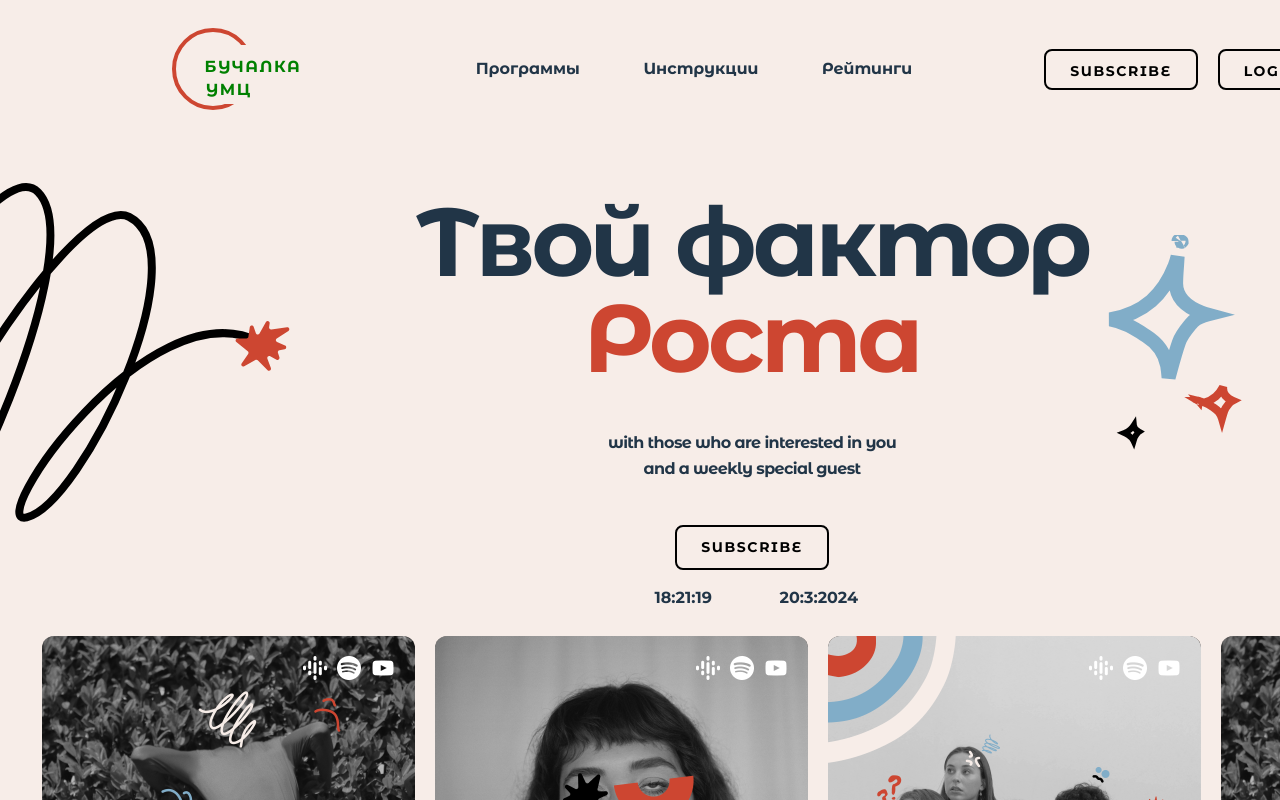
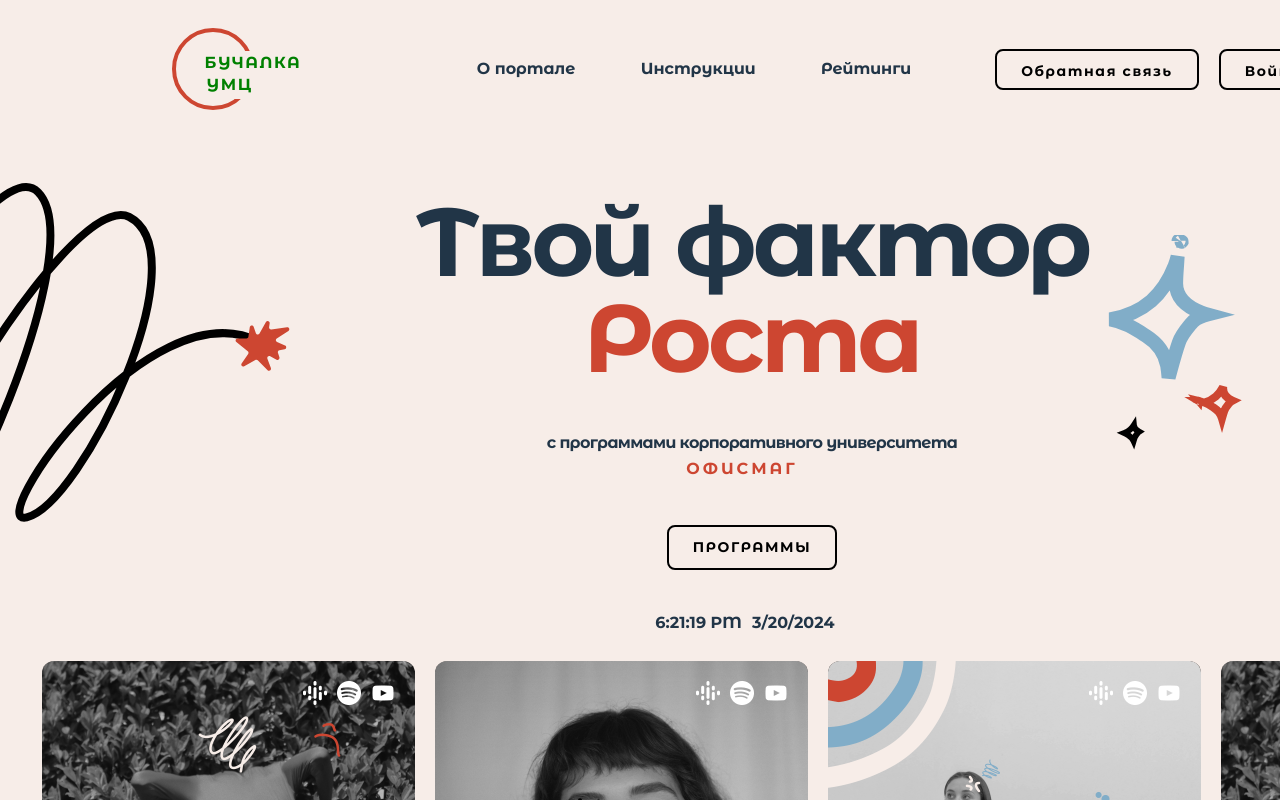
Before and after one commit to AndreyDolzhenko/elementals, a React (Vite) app: page / in a window 1280 px wide. Shown: the top 800 px of the page. Built offline with nearby package versions, Linux system fonts and the light colour scheme.

Commit message:
23042024

```diff
--- a/index.html
+++ b/index.html
@@ -2,9 +2,9 @@
 <html lang="en">
   <head>
     <meta charset="UTF-8" />
-    <link rel="icon" type="image/svg+xml" href="src/assets/images/logo.png" />
+    <link rel="icon" type="image/svg+xml" href="src/assets/images/trainingUMC.png" />
     <meta name="viewport" content="width=device-width, initial-scale=1.0" />
-    <title>Elementals</title>
+    <title>Обучалка УМЦ</title>
   </head>
   <body>
     <div id="root"></div>
--- a/src/components/BaseBackground/BaseBackground.tsx
+++ b/src/components/BaseBackground/BaseBackground.tsx
@@ -9,16 +9,19 @@ import DecoreBottom from "../../assets/icons/decoreBottom.svg?react";
 import Time from "../Time";
 
 function BaseContent() {
+const text = Time;
   return (
     <>
       <div className={classes.main_text}>
         Твой фактор<div>Роста</div>
       </div>
       <div className={classes.main_text}>
-        with those who are interested in you <br></br>and a weekly special guest
+        с программами корпоративного университета <br></br>
+        <span style={{letterSpacing: "3px", color: "#CD4631"}}>ОФИСМАГ</span>
       </div>
-      <button>SUBSCRIBE</button>
-      <Time />
+      <button>ПРОГРАММЫ</button>
+      <Time firstArgument={console.log("Hi")} />
+      {console.log(text)}
       <Gallery />
       <div className="media">
         <span>Supported by:</span>
--- a/src/components/Header/Header.module.scss
+++ b/src/components/Header/Header.module.scss
@@ -24,13 +24,14 @@ header {
   color: green;
   letter-spacing: 0.1rem;
   background: #f7ede8;
-  margin: 18% 0 0 25%;
-  padding: 10px;
+  margin: 25% 0 0 25%;
+  padding: 0 0 10px 10px;
 }
 .logoText > div {
   top: 10px;
   left: -20px;
   padding: 2px;
+  margin: 10px 0 0 30px;
 }
 
 .left_menu {
--- a/src/components/Header/Header.tsx
+++ b/src/components/Header/Header.tsx
@@ -1,6 +1,4 @@
 import classes from "./Header.module.scss";
-
-
 
 type Props = {
   modalOpen: () => void;
@@ -19,15 +17,15 @@ const Header: React.FC<Props> = ({ modalOpen }) => {
           </div>
         </div>
         <ul className={classes.left_menu_block}>
-          <li className={classes.left_menu_name}>Программы</li>
+          <li className={classes.left_menu_name}>О портале</li>
           <li className={classes.left_menu_name}>Инструкции</li>
           <li className={classes.left_menu_name}>Рейтинги</li>
         </ul>
       </div>
       <div className={classes.headerButtons}>
-        <button>SUBSCRIBE</button>
+        <button>Обратная связь</button>
         <button title="Log in to Elementals" onClick={modalOpen}>
-          LOG IN
+          Войти
         </button>
       </div>
     </header>
--- a/src/components/Time/Time.module.scss
+++ b/src/components/Time/Time.module.scss
@@ -1,5 +1,5 @@
 h3{
-    width: 70px;
+    width: 90px;
     font-size: 16px;
     text-align: left;
 }
--- a/src/components/Time/Time.tsx
+++ b/src/components/Time/Time.tsx
@@ -1,9 +1,14 @@
-import React, { useState, useEffect } from 'react';
+import React, { useState, useEffect } from "react";
 import classes from "./Time.module.scss";
 
-function Clock() {
+type Props = {
+  firstArgument : "",
+}
+
+function Clock( { firstArgument } ) {
   // Initialize the current time to the current date and time
   const [time, setTime] = useState(new Date());
+
 
   // Update the time every second
   useEffect(() => {
@@ -16,27 +21,26 @@ function Clock() {
   }, []);
 
   // Extract the hours, minutes, and seconds from the current time
-  const hours = time.getHours();
-  const minutes = time.getMinutes();
-  const seconds = time.getSeconds();
-  const day = time.getDate();
-  const month = time.getMonth();
-  const year = time.getFullYear();
+  const returnDate = time.toLocaleDateString();
+  const returnTime = time.toLocaleTimeString();
 
-  // Format the time as a string
-  const timeString = `${hours}:${minutes}:${seconds}`;
-  const dateString = `${day}:${month+1}:${year}`;
+  const [timeMoment, setTimeMoment] = useState("");
+
+
 
   return (
     <div>
-      {/* Display the time string */}
-      <div style={{
-        display: "flex",
-        width: "250px",
-        justifyContent: "space-around",
-        }}>
-      <h3 className={classes.h3}>{timeString}</h3>
-      <h3>{dateString}</h3>
+      <div
+        style={{
+          display: "flex",
+          width: "200px",
+          justifyContent: "space-around",
+          marginTop: "25px",
+        }}
+      >
+        <h3 className={classes.h3} onClick={(event)=>{setTimeMoment(event.target.innerText), firstArgument = event.target.innerText}}>{returnTime}</h3>
+        <h3 >{returnDate}</h3>
+        <div>{timeMoment}</div>
       </div>
     </div>
   );
```
Also changed, not shown: src/assets/images/rightDecor.png (added), src/assets/images/trainingUMC.png (added), src/components/DecorativeElements/DecorativeElements.tsx (line endings or trailing spaces).
